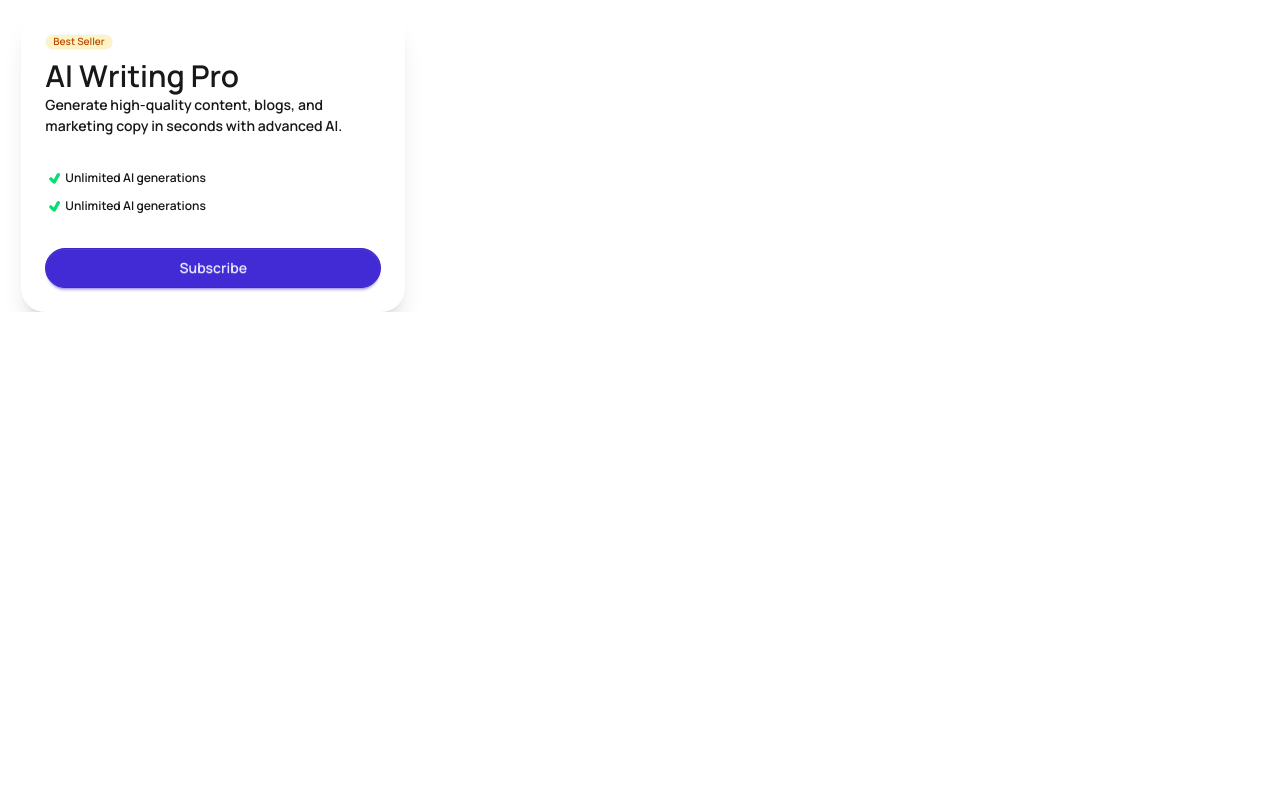
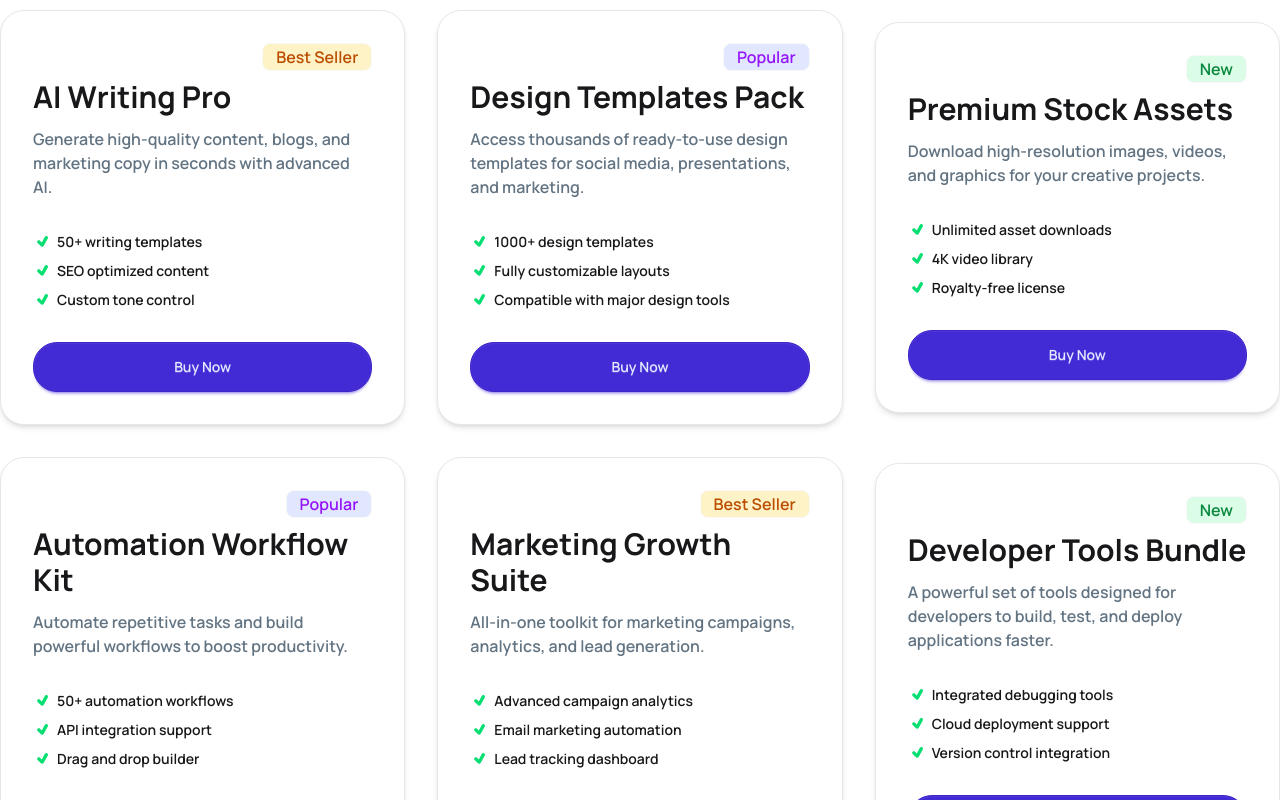
Before and after one commit to noorhasanbd/b-13-a16-digitools, a React (Vite) app: page / in a window 1280 px wide. Shown: the part 1160-1960 px from the top of the page. Before the commit the page ends 1472 px from the top, so only its background shows below. Built offline with nearby package versions, Linux system fonts and the light colour scheme.

Commit message:
Product Card is dynamic now

```diff
--- /dev/null
+++ b/public/products.json
@@ -0,0 +1,68 @@
+[
+  {
+    "productId": 1,
+    "productName": "AI Writing Pro",
+    "productBadge": "Best Seller",
+    "productDescription": "Generate high-quality content, blogs, and marketing copy in seconds with advanced AI.",
+    "productFeatures": [
+      "50+ writing templates",
+      "SEO optimized content",
+      "Custom tone control"
+    ]
+  },
+  {
+    "productId": 2,
+    "productName": "Design Templates Pack",
+    "productBadge": "Popular",
+    "productDescription": "Access thousands of ready-to-use design templates for social media, presentations, and marketing.",
+    "productFeatures": [
+      "1000+ design templates",
+      "Fully customizable layouts",
+      "Compatible with major design tools"
+    ]
+  },
+  {
+    "productId": 3,
+    "productName": "Premium Stock Assets",
+    "productBadge": "New",
+    "productDescription": "Download high-resolution images, videos, and graphics for your creative projects.",
+    "productFeatures": [
+      "Unlimited asset downloads",
+      "4K video library",
+      "Royalty-free license"
+    ]
+  },
+  {
+    "productId": 4,
+    "productName": "Automation Workflow Kit",
+    "productBadge": "Popular",
+    "productDescription": "Automate repetitive tasks and build powerful workflows to boost productivity.",
+    "productFeatures": [
+      "50+ automation workflows",
+      "API integration support",
+      "Drag and drop builder"
+    ]
+  },
+  {
+    "productId": 5,
+    "productName": "Marketing Growth Suite",
+    "productBadge": "Best Seller",
+    "productDescription": "All-in-one toolkit for marketing campaigns, analytics, and lead generation.",
+    "productFeatures": [
+      "Advanced campaign analytics",
+      "Email marketing automation",
+      "Lead tracking dashboard"
+    ]
+  },
+  {
+    "productId": 6,
+    "productName": "Developer Tools Bundle",
+    "productBadge": "New",
+    "productDescription": "A powerful set of tools designed for developers to build, test, and deploy applications faster.",
+    "productFeatures": [
+      "Integrated debugging tools",
+      "Cloud deployment support",
+      "Version control integration"
+    ]
+  }
+]
--- a/src/App.jsx
+++ b/src/App.jsx
@@ -1,17 +1,33 @@
-import { useState } from "react";
+import { Suspense, useState } from "react";
 import Navbar from "./components/navbar/Navbar";
 import Banner from "./components/homepage/banner/Banner";
 import Stats from "./components/homepage/stats/Stats";
 import PremiumTitle from "./components/homepage/premiumTitle/PremiumTitle";
+import GetStarted from "./components/homepage/getStarted/GetStarted";
 
+const fetchPlayer = async () => {
+  const res = (await fetch("/products.json")).json();
+  return res;
+};
 
 function App() {
+  const promiseData= fetchPlayer();
+  console.log(promiseData)
   return (
+
     <>
       <Navbar/>
       <Banner/>
       <Stats/>
-      <PremiumTitle/>
+      <Suspense fallback={<span className="loading loading-ring loading-lg"></span>}>
+        <PremiumTitle promiseData={promiseData}/>
+
+      </Suspense>
+
+
+      <GetStarted/>
+
+
     </>
   );
 }
--- /dev/null
+++ b/src/components/homepage/getStarted/GetStarted.jsx
@@ -0,0 +1,34 @@
+import React from "react";
+import userImg from "../../../assets/user.png";
+
+const GetStarted = () => {
+  return (
+    <div className="bg-[#F9FAFC] my-32">
+      <div className="container mx-auto py-8">
+        <div className="text-center space-y-4">
+          <h2 className="text-4xl">Get Started In 3 Steps</h2>
+          <p>Start using premium digital tools in minutes, not hours.</p>
+        </div>
+        <div className="grid grid-cols-1 md:grid-cols-2 lg:grid-cols-3 justify-items-center items-center pt-10">
+          <div className="card bg-base-100  shadow-sm px-4  rounded-2xl">
+
+            <div className="card-body flex flex-col justify-center items-center">
+
+                <div className="self-end flex items-center justify-center w-14 h-14 bg-linear-to-r from-[#4F39F6] to-[#9514FA] p-4 rounded-full text-white">1</div>
+                <div className="bg-[#E1E7FF] rounded-full p-8">
+                    <img src={userImg} width='100px' alt="" />
+                </div>
+                <div className="space-y-2 text-center">
+                    <h3 className="text-3xl font-bold text-center">Create Account</h3>
+                    <p className="text-md">Sign up for free in seconds. No credit card required to get started.</p>
+                </div>
+
+            </div>
+          </div>
+        </div>
+      </div>
+    </div>
+  );
+};
+
+export default GetStarted;
--- a/src/components/homepage/premiumTitle/PremiumTitle.jsx
+++ b/src/components/homepage/premiumTitle/PremiumTitle.jsx
@@ -1,11 +1,15 @@
-import React, { useState } from "react";
+import React, { use, useState } from "react";
 import { TiTick } from "react-icons/ti";
+import ProductCard from "../productCards/ProductCard";
 
-const PremiumTitle = () => {
+const PremiumTitle = ({promiseData}) => {
   const [selectedType, setSelectedType] = useState("products");
   const handleSelectedType = (selectedRef) => {
     setSelectedType(selectedRef);
   };
+  const productsData=use(promiseData);
+
+
   return (
     <div className="container mx-auto mt-16 space-y-5 ">
       <div className="text-center space-y-3">
@@ -30,29 +34,12 @@ const PremiumTitle = () => {
           </button>
         </div>
       </div>
-      <div className="grid grid-cols-1 md:grid-cols-3 justify-items-center items-center">
-        <div className="card w-96 bg-base-100 shadow-xl rounded-3xl">
-          <div className="card-body">
-            <span className="badge badge-xs bg-[#FEF3C6] text-[#BB4D00] text-left">Best Seller</span>
-            <div className="flex-row justify-between">
-              <h2 className="text-3xl font-bold">AI Writing Pro</h2>
-              <p className="text-md">Generate high-quality content, blogs, and marketing copy in seconds with advanced AI.</p>
-            </div>
-            <ul className="mt-6 flex flex-col gap-2 text-xs">
-              <li className="flex justify-baseline items-center">
-                <TiTick className="text-green-400 text-xl"/>
-                <span>Unlimited AI generations</span>
-              </li>
-              <li className="flex justify-baseline items-center">
-                <TiTick className="text-green-400 text-xl"/>
-                <span>Unlimited AI generations</span>
-              </li>
-            </ul>
-            <div className="mt-6">
-              <button className="btn btn-primary btn-block rounded-3xl text-center">Subscribe</button>
-            </div>
-          </div>
-        </div>
+      <div className="grid grid-cols-1 md:grid-cols-2 lg:grid-cols-3 justify-items-center items-center gap-8">
+        {
+          productsData.map(productData=>
+            <ProductCard key={productData.productId} productData={productData}/>
+          )
+        }
       </div>
     </div>
   );
--- /dev/null
+++ b/src/components/homepage/productCards/ProductCard.jsx
@@ -0,0 +1,53 @@
+import React from "react";
+import { TiTick } from "react-icons/ti";
+
+const ProductCard = ({ productData }) => {
+  const bestSeller = " bg-[#FEF3C6] text-[#BB4D00]";
+  const popular = "bg-[#E1E7FF] text-[#9514FA]";
+  const newBadge = "bg-[#DBFCE7] text-[#0A883E]";
+
+  const badgeColor = (badgeName) => {
+    if (badgeName === "Best Seller") {
+      return bestSeller;
+    } else if (badgeName === "Popular") {
+      return popular;
+    } else {
+      return newBadge;
+    }
+  };
+  return (
+    <div>
+      <div className="card  bg-base-100 shadow-md rounded-3xl border border-gray-200 p-2 space-y-4">
+        <div className="card-body">
+          <div className="flex justify-end">
+            <span
+              className={`badge badge-lg text-center ${badgeColor(productData.productBadge)}`}
+            >
+              {productData.productBadge}
+            </span>
+          </div>
+          <div className="flex-row justify-between space-y-3">
+            <h2 className="text-3xl font-bold">{productData.productName}</h2>
+            <p className="text-base">{productData.productDescription}</p>
+          </div>
+          <ul className="mt-6 flex flex-col gap-2 text-md">
+            {productData.productFeatures.map((feature) => {
+                return <li className="flex justify-baseline items-center gap-1">
+                <TiTick className="text-green-400 text-xl" />
+                <span>{feature}</span>
+              </li>
+              ;
+            })}
+          </ul>
+          <div className="mt-6">
+            <button className="btn btn-primary btn-block rounded-3xl  text-center p-6">
+              Buy Now
+            </button>
+          </div>
+        </div>
+      </div>
+    </div>
+  );
+};
+
+export default ProductCard;
--- a/src/index.css
+++ b/src/index.css
@@ -7,3 +7,10 @@
   font-optical-sizing: auto;
   font-weight: 600;
 }
+p{
+  font-size: 16px;
+  color: #627382;
+}
+h1, h2, h3, h4, h5, h6 {
+  font-weight: 700; /* 700 is the standard value for bold */
+}
```
